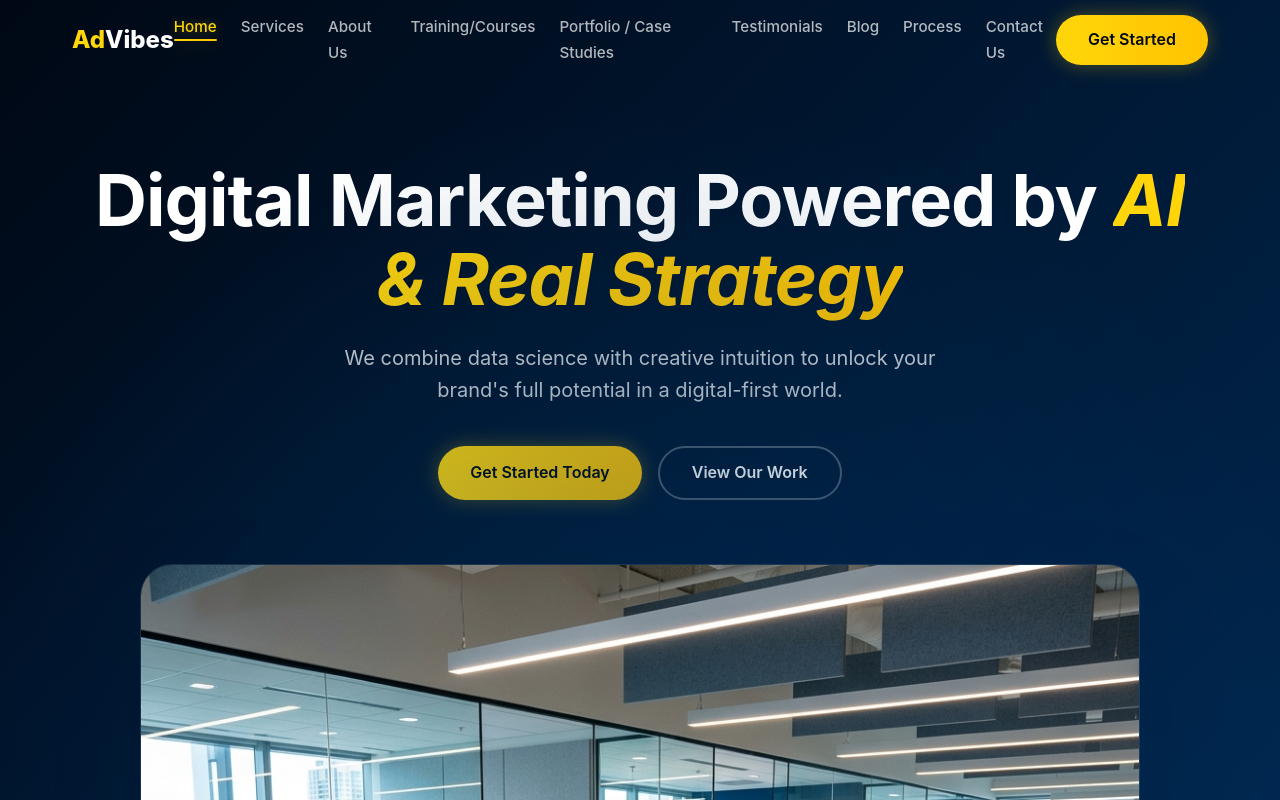
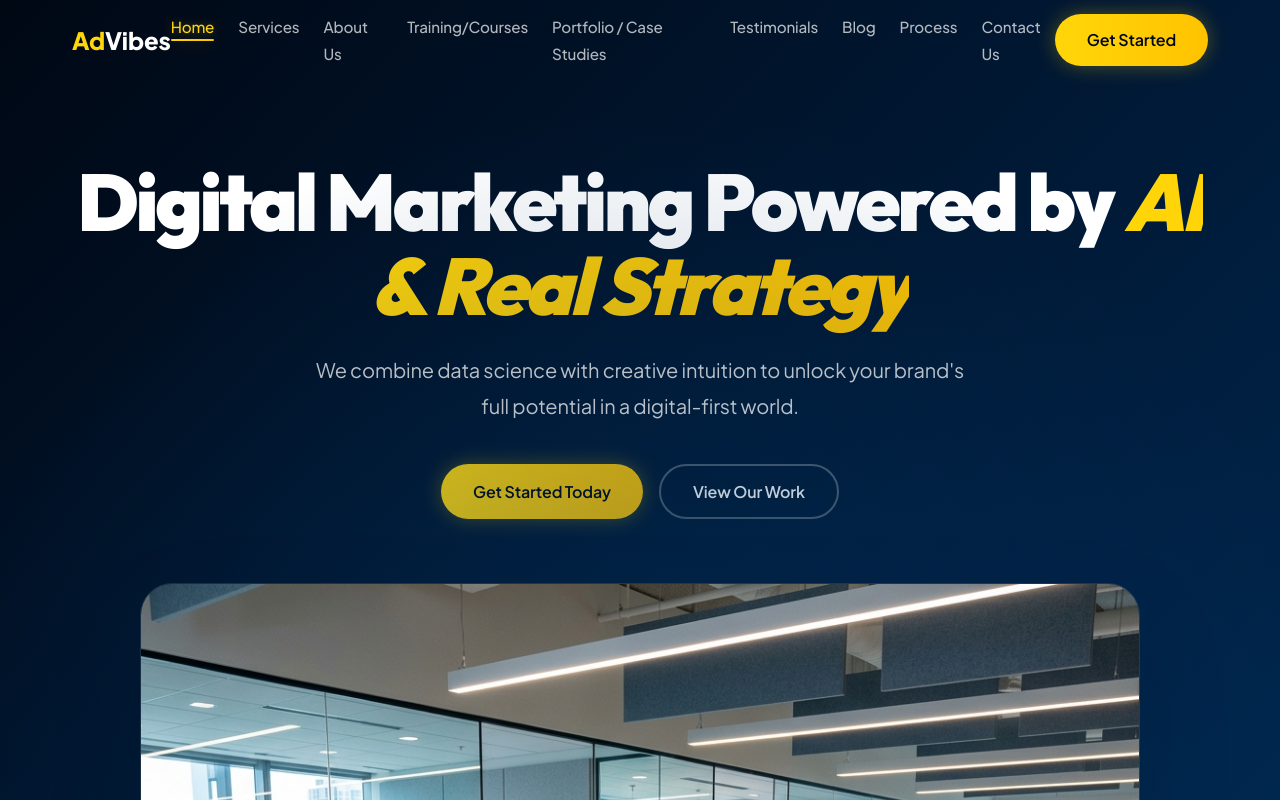
Before and after one commit to AbhyudayaShrestha/AdVibes, a Next.js app: page / in a window 1280 px wide. Shown: the top 800 px of the page. Built offline with nearby package versions, Linux system fonts and the light colour scheme.

Commit message:
Update typography to Outfit and Plus Jakarta Sans for a more premium feel

```diff
--- a/src/app/globals.css
+++ b/src/app/globals.css
@@ -34,10 +34,11 @@ html {
 }
 
 body {
-  font-family: 'Inter', -apple-system, BlinkMacSystemFont, 'Segoe UI', Roboto, Oxygen, Ubuntu, Cantarell, 'Open Sans', 'Helvetica Neue', sans-serif;
+  font-family: var(--font-plus-jakarta), sans-serif;
   background-color: var(--bg-white);
   color: var(--text-dark);
-  line-height: 1.6;
+  line-height: 1.7; /* Increased for better readability */
+  letter-spacing: -0.01em;
   -webkit-font-smoothing: antialiased;
 }
 
@@ -70,8 +71,10 @@ section {
 }
 
 h1, h2, h3, h4 {
+  font-family: var(--font-outfit), sans-serif;
   font-weight: 700;
-  line-height: 1.2;
+  line-height: 1.15;
+  letter-spacing: -0.02em;
 }
 
 .btn {
@@ -108,8 +111,9 @@ h1, h2, h3, h4 {
 
 .section-title {
   text-align: center;
-  font-size: 2.5rem;
+  font-size: clamp(2rem, 5vw, 3rem); /* Responsive font size */
   margin-bottom: 3rem;
+  font-weight: 800;
 }
 
 .section-subtitle {
@@ -256,11 +260,12 @@ h1, h2, h3, h4 {
 }
 
 .hero-title {
-  font-size: 4.5rem;
+  font-size: clamp(3rem, 8vw, 5rem); /* Very responsive and bold */
   margin-bottom: 1.5rem;
   color: var(--text-light);
-  line-height: 1.1;
-  letter-spacing: -1px;
+  line-height: 1.05;
+  letter-spacing: -0.04em;
+  font-weight: 900;
 }
 
 .hero-title span.highlight-italic {
@@ -286,10 +291,12 @@ h1, h2, h3, h4 {
 }
 
 .hero-description {
-  font-size: 1.25rem;
+  font-size: clamp(1rem, 2vw, 1.25rem);
   color: var(--text-muted);
-  max-width: 600px;
+  max-width: 650px;
   margin: 0 auto 2.5rem auto;
+  line-height: 1.8;
+  opacity: 0.9;
 }
 
 .hero-btns {
--- a/src/app/layout.tsx
+++ b/src/app/layout.tsx
@@ -1,20 +1,22 @@
 import type { Metadata } from "next";
-import { Geist, Geist_Mono } from "next/font/google";
+import { Outfit, Plus_Jakarta_Sans } from "next/font/google";
 import "./globals.css";
 
-const geistSans = Geist({
-  variable: "--font-geist-sans",
+const outfit = Outfit({
+  variable: "--font-outfit",
   subsets: ["latin"],
+  display: "swap",
 });
 
-const geistMono = Geist_Mono({
-  variable: "--font-geist-mono",
+const plusJakartaSans = Plus_Jakarta_Sans({
+  variable: "--font-plus-jakarta",
   subsets: ["latin"],
+  display: "swap",
 });
 
 export const metadata: Metadata = {
-  title: "Create Next App",
-  description: "Generated by create next app",
+  title: "AdVibes | AI-Powered Digital Marketing Agency",
+  description: "Transforming brands through data science and creative intuition.",
 };
 
 export default function RootLayout({
@@ -23,7 +25,7 @@ export default function RootLayout({
   children: React.ReactNode;
 }>) {
   return (
-    <html lang="en" className={`${geistSans.variable} ${geistMono.variable}`}>
+    <html lang="en" className={`${outfit.variable} ${plusJakartaSans.variable}`}>
       <body>{children}</body>
     </html>
   );
```
